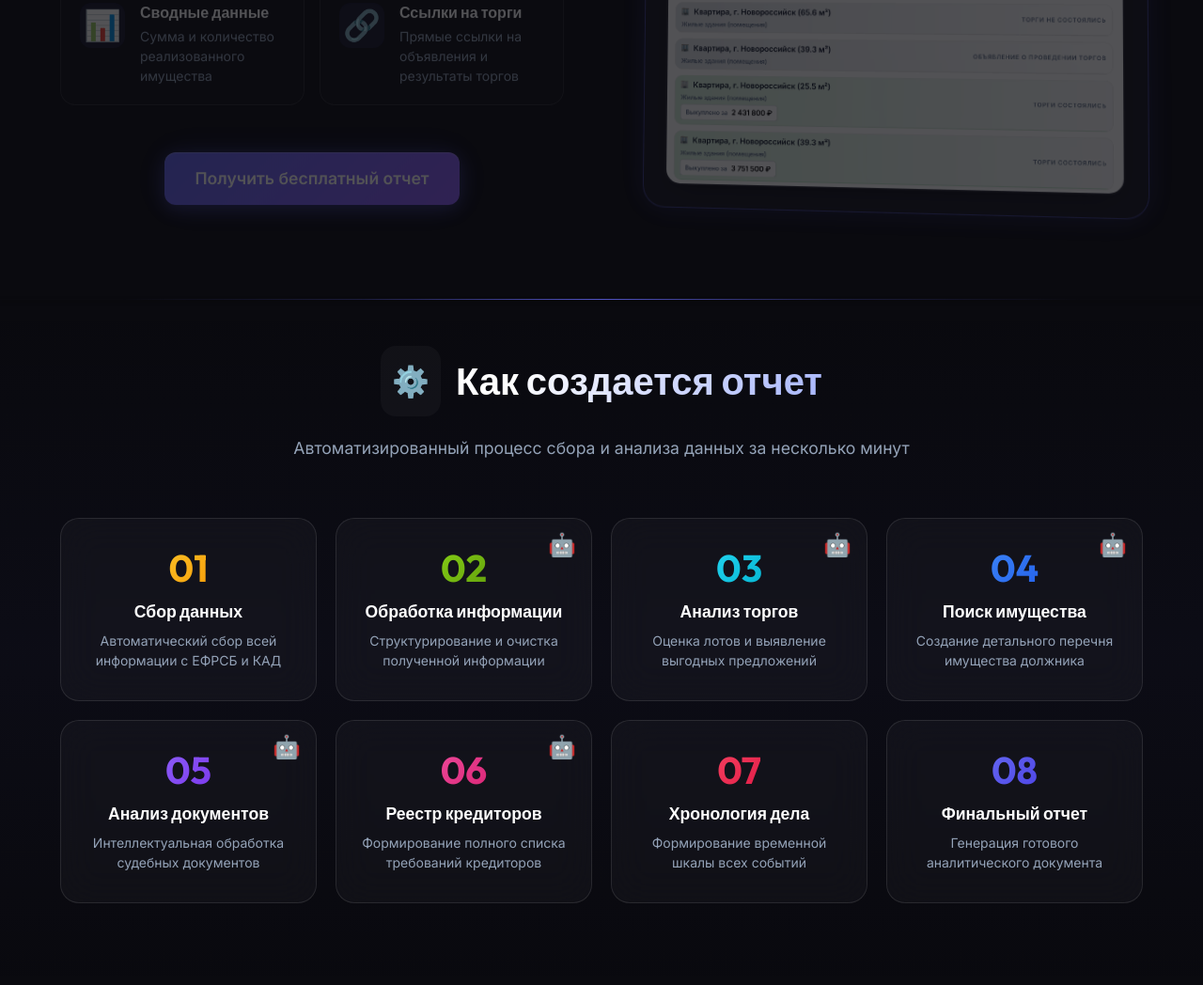
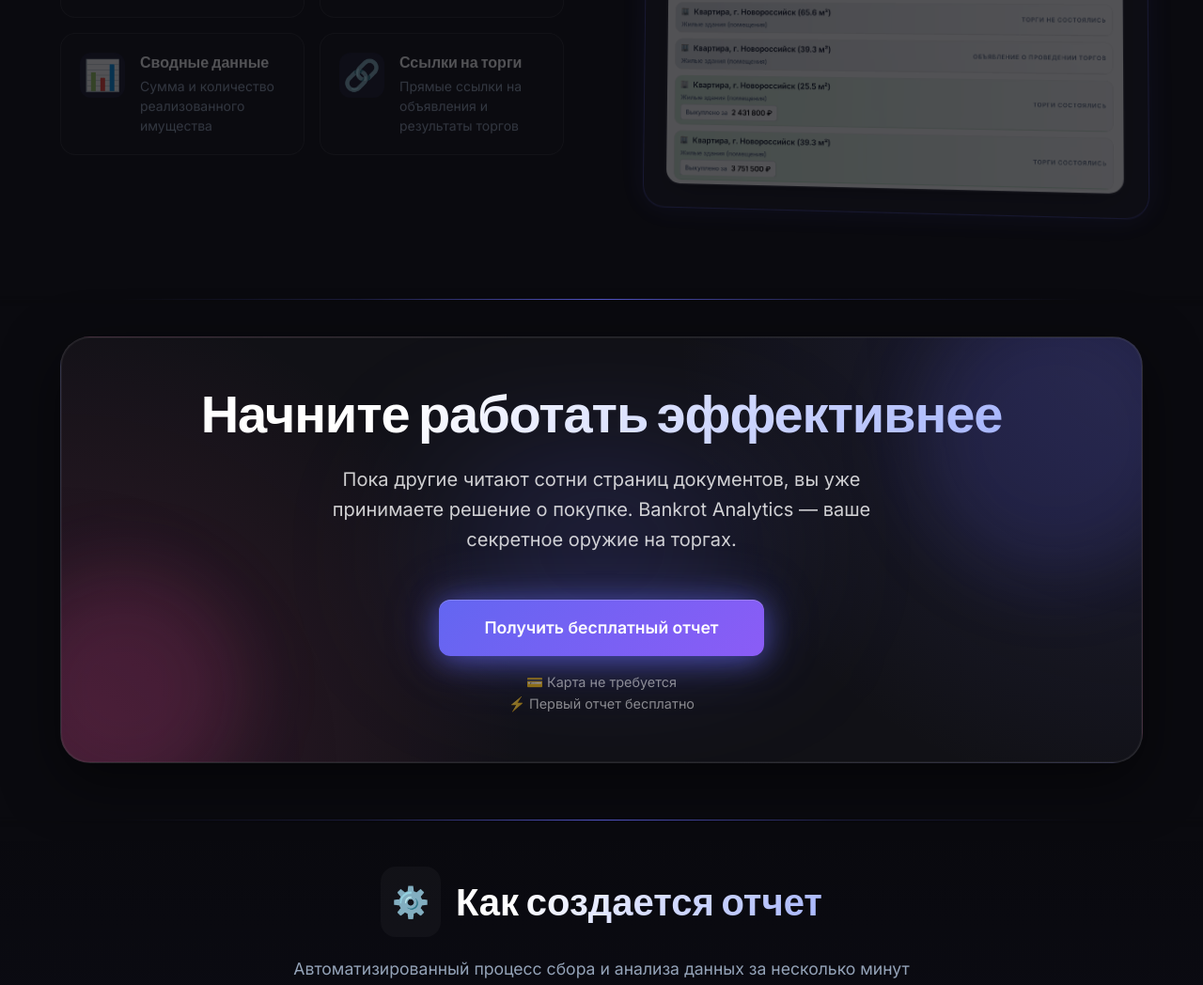
Before and after one commit to issim91/bankrot_landing_page, a plain HTML site: page index.html in a window 1280 px wide. Shown: the part 1967-3015 px from the top of the page at 94% size. Drawn offline with Linux system fonts and the light colour scheme.

Commit message:
fix styles

```diff
--- a/css/style.css
+++ b/css/style.css
@@ -1367,32 +1367,119 @@ ul {
 
 /* CTA Section */
 .cta-section {
-    padding: 50px 0 100px 0;
+    padding: 40px 0 60px 0;
     text-align: center;
     position: relative;
+}
+
+.cta-after-slider {
+    padding: 40px 0 60px 0;
 }
 
 .cta-card {
     background: linear-gradient(135deg, rgba(99, 102, 241, 0.1) 0%, rgba(236, 72, 153, 0.1) 100%);
     border: 1px solid rgba(255, 255, 255, 0.1);
     border-radius: 32px;
-    padding: 80px 24px;
+    padding: 50px 24px;
     position: relative;
     overflow: hidden;
 }
 
+.premium-cta {
+    background: radial-gradient(circle at top right, rgba(99, 102, 241, 0.15), transparent 40%),
+        radial-gradient(circle at bottom left, rgba(236, 72, 153, 0.15), transparent 40%),
+        rgba(255, 255, 255, 0.03);
+    border: 1px solid rgba(255, 255, 255, 0.1);
+    box-shadow: 0 20px 60px rgba(0, 0, 0, 0.5), inset 0 0 0 1px rgba(255, 255, 255, 0.05);
+}
+
+.cta-glow-effect {
+    position: absolute;
+    top: 50%;
+    left: 50%;
+    transform: translate(-50%, -50%);
+    width: 60%;
+    height: 60%;
+    background: radial-gradient(circle, rgba(99, 102, 241, 0.2) 0%, transparent 70%);
+    filter: blur(60px);
+    z-index: 0;
+    pointer-events: none;
+}
+
+.cta-content {
+    position: relative;
+    z-index: 1;
+    display: flex;
+    flex-direction: column;
+    align-items: center;
+}
+
 .cta-title {
-    font-size: 3rem;
+    font-size: 3.5rem;
+    font-weight: 700;
+    letter-spacing: -0.02em;
     margin-bottom: 24px;
+    line-height: 1.1;
 }
 
 .cta-description {
     font-size: 1.25rem;
-    color: var(--text-muted);
-    margin-bottom: 40px;
-    max-width: 600px;
+    color: rgba(255, 255, 255, 0.8);
+    max-width: 640px;
+    margin-bottom: 48px;
+    line-height: 1.6;
     margin-left: auto;
     margin-right: auto;
+}
+
+.cta-actions {
+    display: flex;
+    flex-direction: column;
+    align-items: center;
+    gap: 16px;
+}
+
+.cta-note {
+    font-size: 0.9rem;
+    color: rgba(255, 255, 255, 0.5);
+    margin: 0;
+}
+
+.cta-decoration {
+    position: absolute;
+    border-radius: 50%;
+    filter: blur(40px);
+    z-index: 0;
+}
+
+.decoration-1 {
+    top: -10%;
+    right: -5%;
+    width: 300px;
+    height: 300px;
+    background: rgba(99, 102, 241, 0.15);
+}
+
+.decoration-2 {
+    bottom: -10%;
+    left: -5%;
+    width: 250px;
+    height: 250px;
+    background: rgba(236, 72, 153, 0.15);
+}
+
+.cta-actions .btn {
+    padding: 16px 48px;
+    font-size: 1.1rem;
+    box-shadow: 0 0 20px rgba(99, 102, 241, 0.4);
+    display: flex;
+    align-items: center;
+    gap: 12px;
+}
+
+.cta-actions .btn:hover {
+    box-shadow: 0 0 30px rgba(99, 102, 241, 0.6);
+    transform: translateY(-2px);
 }
 
 /* How It Works Section */
@@ -3694,15 +3781,24 @@ ul {
 .slider-viewport {
     position: relative;
     min-height: 600px;
+    padding-bottom: 0;
+    margin-bottom: 0;
 }
 
 .slide {
     display: none;
     animation: fadeIn 0.5s ease;
+    margin-bottom: 0;
+    padding-bottom: 0;
 }
 
 .slide.active {
     display: block;
+}
+
+.slide .feature-container {
+    margin-bottom: 0;
+    padding-bottom: 0;
 }
 
 @keyframes fadeIn {
@@ -3716,3 +3812,18 @@ ul {
         transform: translateY(0);
     }
 }
+
+.slider-action-container {
+    display: flex;
+    justify-content: center;
+    align-items: center;
+    margin-top: 20px;
+    padding-top: 0;
+    padding-bottom: 0;
+    margin-bottom: 0;
+}
+
+.features-slider-section .slider-action-container {
+    margin-top: 20px;
+    padding-top: 0;
+}
--- a/index.html
+++ b/index.html
@@ -298,11 +298,7 @@
                                         </div>
                                     </div>
                                 </div>
-                                <a href="#" class="btn btn-primary btn-lg js-open-analysis-modal"
-                                    style="margin-top: 50px; max-width: 400px;"
-                                    onclick="ym(105512416, 'reachGoal', 'open_modal_feature'); return true;">Получить
-                                    бесплатный
-                                    отчет</a>
+
                             </div>
                             <div class="feature-visual">
                                 <div class="glass-card feature-card-mockup screenshot-container-single screenshot-3d">
@@ -380,11 +376,7 @@
                                         </div>
                                     </div>
                                 </div>
-                                <a href="#" class="btn btn-primary btn-lg js-open-analysis-modal"
-                                    style="margin-top: 50px; max-width: 400px;"
-                                    onclick="ym(105512416, 'reachGoal', 'open_modal_feature'); return true;">Получить
-                                    бесплатный
-                                    отчет</a>
+
                             </div>
                             <div class="feature-visual">
                                 <div class="glass-card feature-card-mockup screenshot-container-single screenshot-3d">
@@ -457,11 +449,7 @@
                                         </div>
                                     </div>
                                 </div>
-                                <a href="#" class="btn btn-primary btn-lg js-open-analysis-modal"
-                                    style="margin-top: 50px; max-width: 400px;"
-                                    onclick="ym(105512416, 'reachGoal', 'open_modal_feature'); return true;">Получить
-                                    бесплатный
-                                    отчет</a>
+
                             </div>
                             <div class="feature-visual">
                                 <div class="glass-card feature-card-mockup screenshot-container-single screenshot-3d">
@@ -530,11 +518,7 @@
                                         </div>
                                     </div>
                                 </div>
-                                <a href="#" class="btn btn-primary btn-lg js-open-analysis-modal"
-                                    style="margin-top: 50px; max-width: 400px;"
-                                    onclick="ym(105512416, 'reachGoal', 'open_modal_feature'); return true;">Получить
-                                    бесплатный
-                                    отчет</a>
+
                             </div>
                             <div class="feature-visual">
                                 <div class="glass-card feature-card-mockup screenshot-container-single screenshot-3d">
@@ -603,11 +587,7 @@
                                         </div>
                                     </div>
                                 </div>
-                                <a href="#" class="btn btn-primary btn-lg js-open-analysis-modal"
-                                    style="margin-top: 50px; max-width: 400px;"
-                                    onclick="ym(105512416, 'reachGoal', 'open_modal_feature'); return true;">Получить
-                                    бесплатный
-                                    отчет</a>
+
                             </div>
                             <div class="feature-visual">
                                 <div class="glass-card feature-card-mockup screenshot-container-single screenshot-3d">
@@ -618,6 +598,34 @@
                         </div>
                     </div>
 
+                </div>
+            </div>
+        </section>
+
+        <!-- CTA Section after Features Slider -->
+        <section class="cta-section cta-after-slider">
+            <div class="container">
+                <div class="cta-card premium-cta">
+                    <div class="cta-glow-effect"></div>
+                    <div class="cta-content">
+                        <h2 class="cta-title">Начните <span class="text-gradient">работать эффективнее</span></h2>
+                        <p class="cta-description">
+                            Пока другие читают сотни страниц документов, вы уже принимаете решение о покупке.
+                            Bankrot Analytics — ваше секретное оружие на торгах.
+                        </p>
+
+                        <div class="cta-actions">
+                            <a href="#" class="btn btn-primary btn-lg js-open-analysis-modal"
+                                onclick="ym(105512416, 'reachGoal', 'click_register_cta'); return true;">
+                                <span class="btn-text">Получить бесплатный отчет</span>
+                            </a>
+                            <p class="cta-note">💳 Карта не требуется <br> ⚡️ Первый отчет бесплатно</p>
+                        </div>
+                    </div>
+
+                    <!-- Decorative elements -->
+                    <div class="cta-decoration decoration-1"></div>
+                    <div class="cta-decoration decoration-2"></div>
                 </div>
             </div>
         </section>
```
